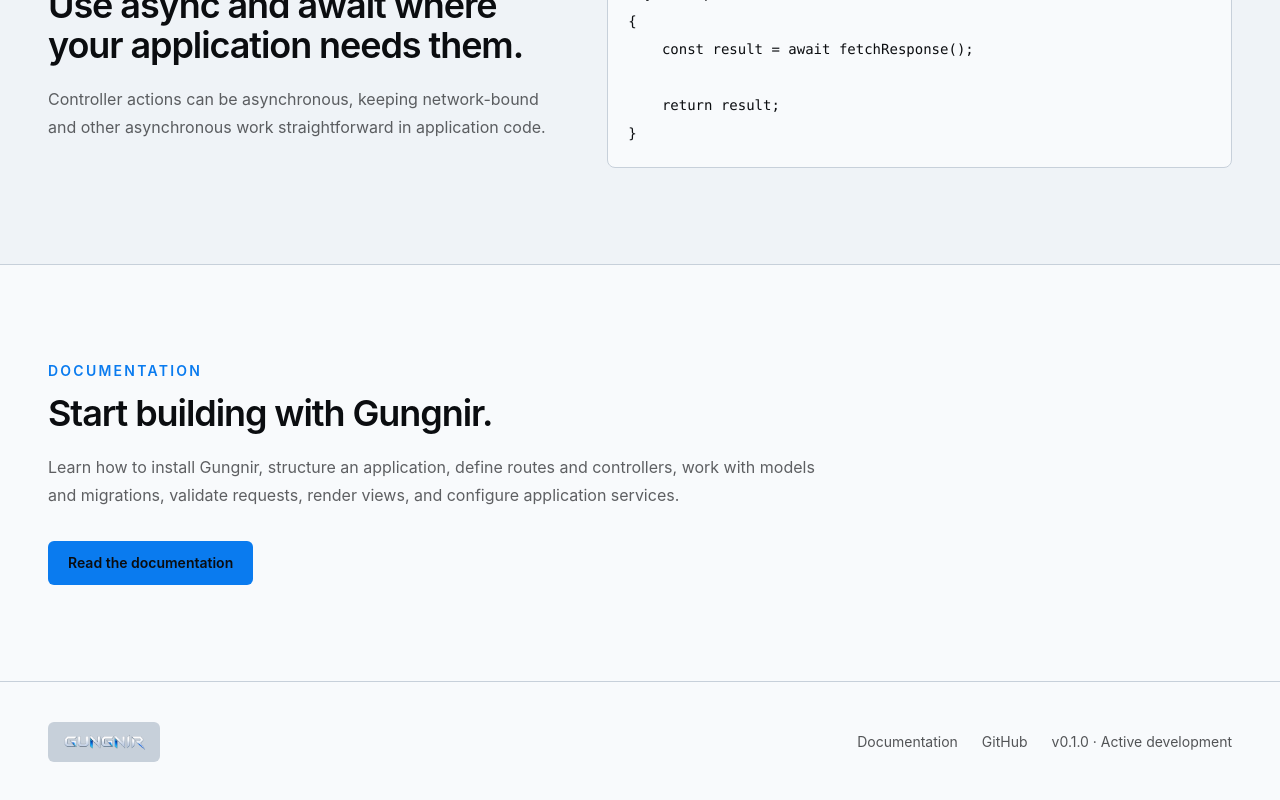
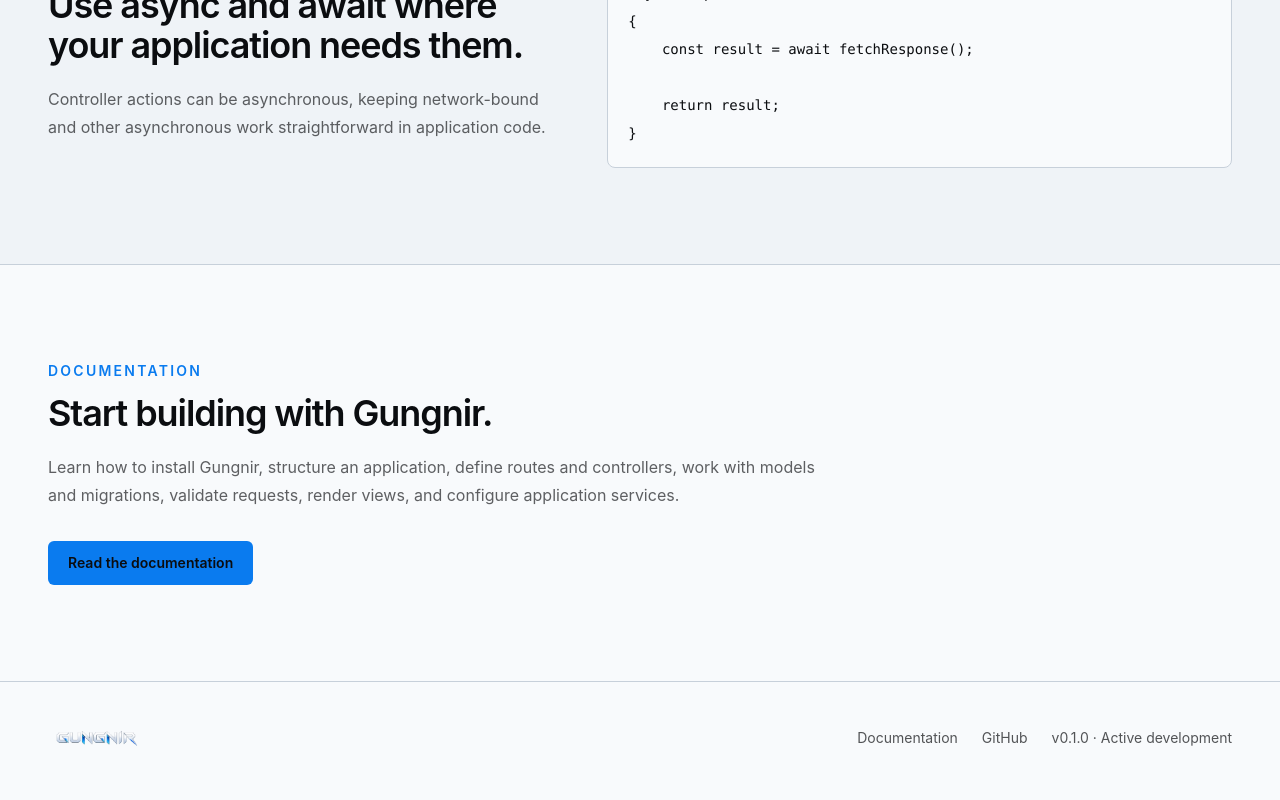
Before and after one commit to justinangeloperez327/next-gungnir, a Next.js app: page / in a window 1280 px wide. Shown: the part 2689-3489 px from the top of the page. Built offline with nearby package versions, Linux system fonts and the light colour scheme.

Commit message:
Remove footer logo background treatment

```diff
--- a/components/layout/SiteFooter.tsx
+++ b/components/layout/SiteFooter.tsx
@@ -5,11 +5,7 @@
   return (
     <footer className="border-t border-gungnir-silver bg-gungnir-white">
       <div className="mx-auto flex max-w-7xl flex-col gap-8 px-5 py-10 sm:px-8 md:flex-row md:items-center md:justify-between lg:px-12">
-        <Link
-          href="/"
-          aria-label="Gungnir home"
-          className="w-fit rounded-md bg-gungnir-silver px-2 py-1"
-        >
+        <Link href="/" aria-label="Gungnir home" className="w-fit">
           <Image
             src="/images/logo.png"
             alt="Gungnir"
```
